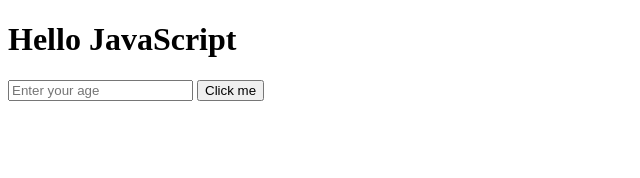
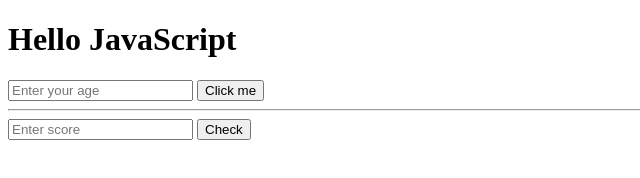
Before and after one commit to yumiko-s1121/js-week1, a plain HTML site: page index.html in a window 1280 px wide. Shown: the whole page, without its empty margins (0-640 px from the left). Drawn offline with Linux system fonts and the light colour scheme.

Commit message:
Day2: score checker app

```diff
--- a/index.html
+++ b/index.html
@@ -11,6 +11,11 @@
         <input id="age" type="number" placeholder="Enter your age">
         <button onclick="sayHello()">Click me</button>
 
+        <hr>
+        <input id="score" type="number" placeholder="Enter score">
+        <button onclick="checkScore()">Check</button>
+        <p id="result"></p>
+
         <script src="main.js"></script>
     </body>
 </html>
--- a/main.js
+++ b/main.js
@@ -14,3 +14,18 @@
         alert("You are a child")
     }
 }
+
+function checkScore() {
+    let score = document.getElementById("score").value;
+    score = Number(score);
+
+    let result = "";
+
+    if (score >= 80) {
+        result = "Pass";
+    } else {
+        result = "Fail"
+    }
+
+    document.getElementById("result").textContent = result
+}
```
